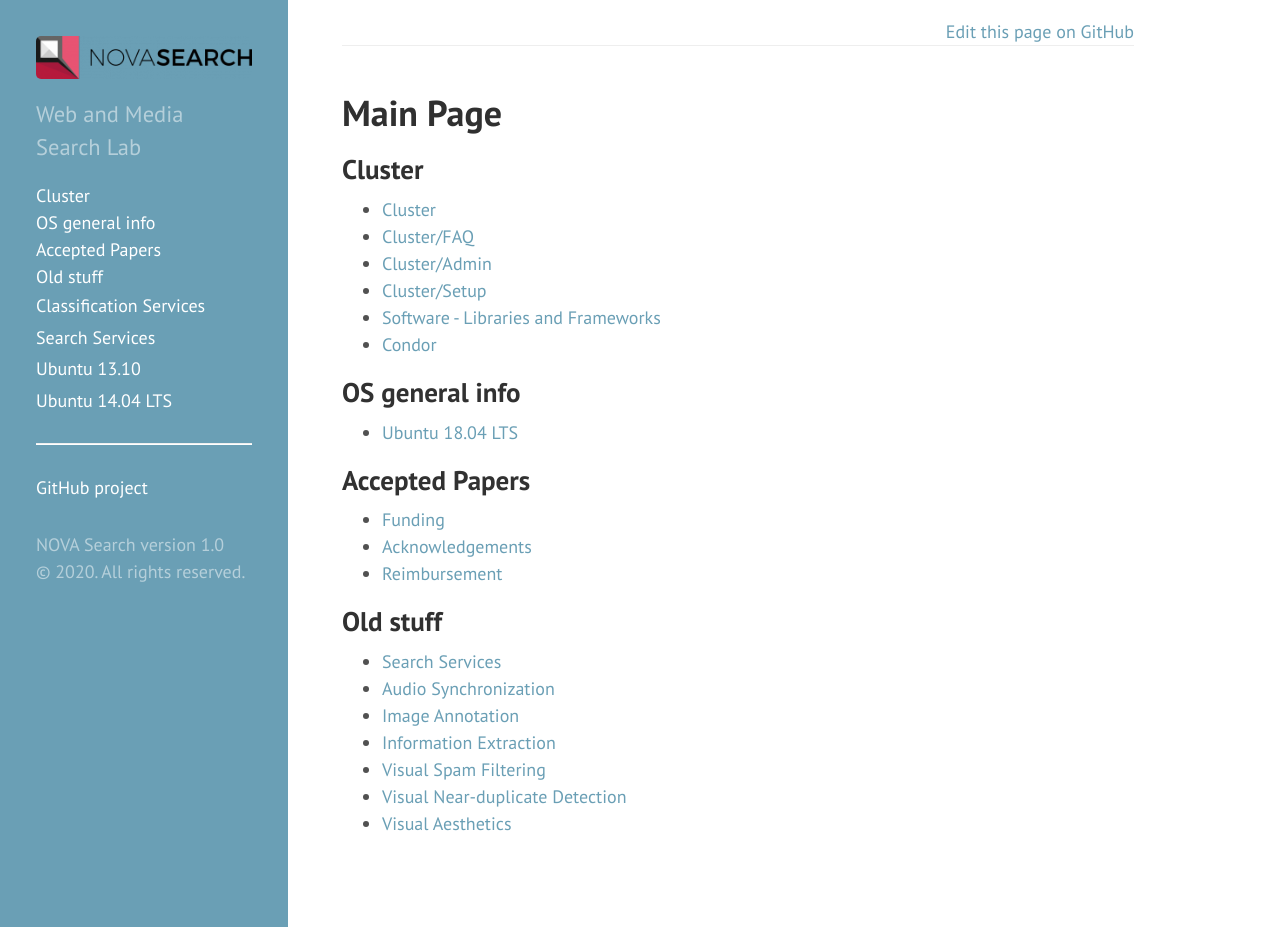
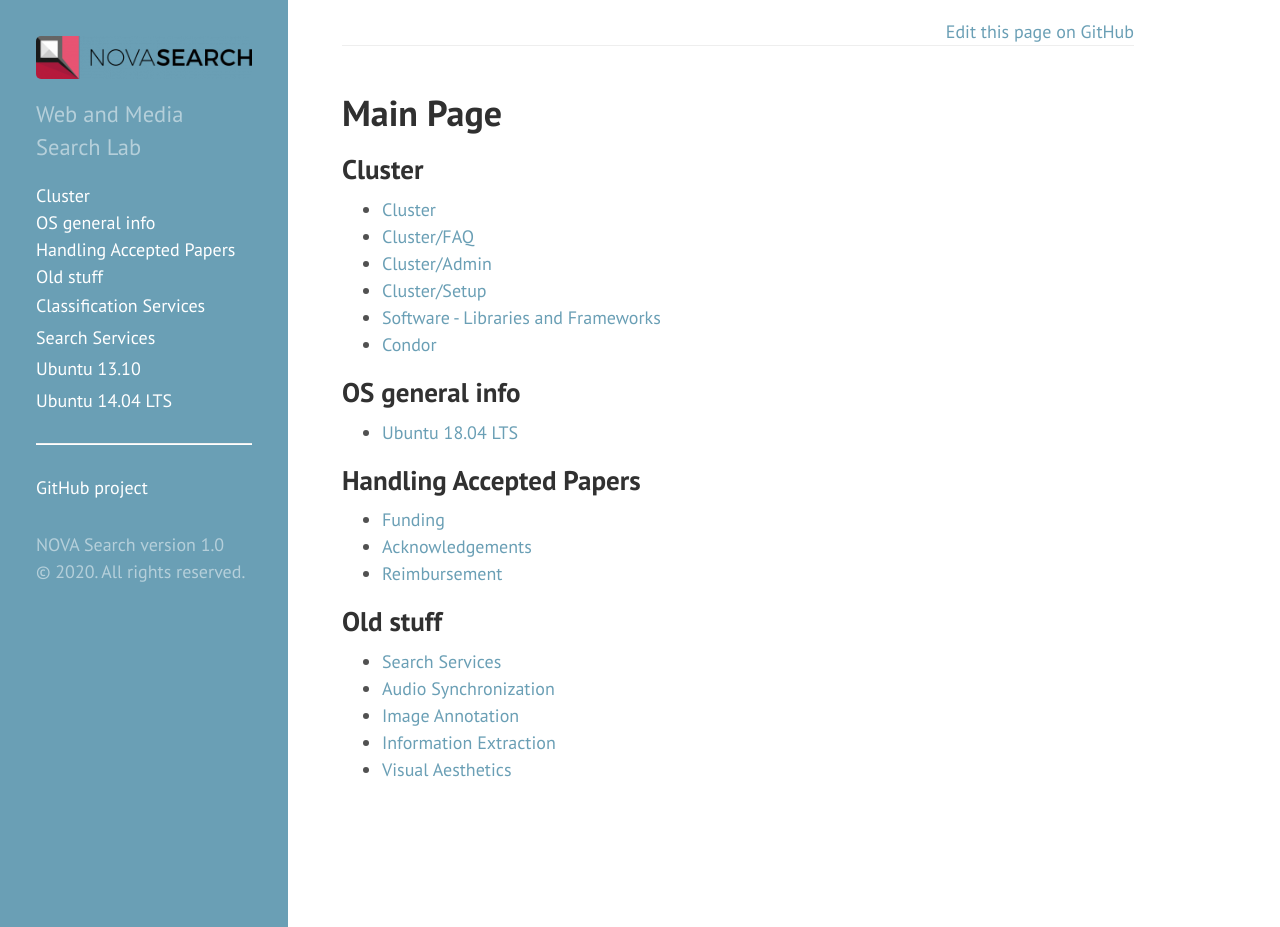
Before and after one commit to novasearch/wiki.novasearch.org, a Jekyll site: the page built from wiki/Main_Page.md, in a window 1280 px wide and 927 px high. Built offline with Jekyll 4.4.1, drawn with Linux system fonts in a browser that asks for light colours.

Commit message:
Update Main_Page.md

```diff
--- a/wiki/Main_Page.md
+++ b/wiki/Main_Page.md
@@ -26,8 +26,8 @@ OS general info
 
 - [Ubuntu 18.04 LTS](/wiki/Ubuntu_18.04_LTS "wikilink")
 
-Accepted Papers
----------------
+Handling Accepted Papers
+---------------------------
 
 - [Funding](/wiki/Funding "wikilink")
 - [Acknowledgements](/wiki/Acknowledgements "wikilink")
@@ -40,6 +40,4 @@ Old stuff
 - [Audio Synchronization](/wiki/Audio_Synchronization "wikilink")
 - [Image Annotation](/wiki/Image_Annotation "wikilink")
 - [Information Extraction](/wiki/Information_Extraction "wikilink")
-- [Visual Spam Filtering](/wiki/Visual_Spam_Filtering "wikilink")
-- [Visual Near-duplicate Detection](/wiki/Visual_Near-duplicate_Detection "wikilink")
 - [Visual Aesthetics](/wiki/Visual_Aesthetics "wikilink")
```
